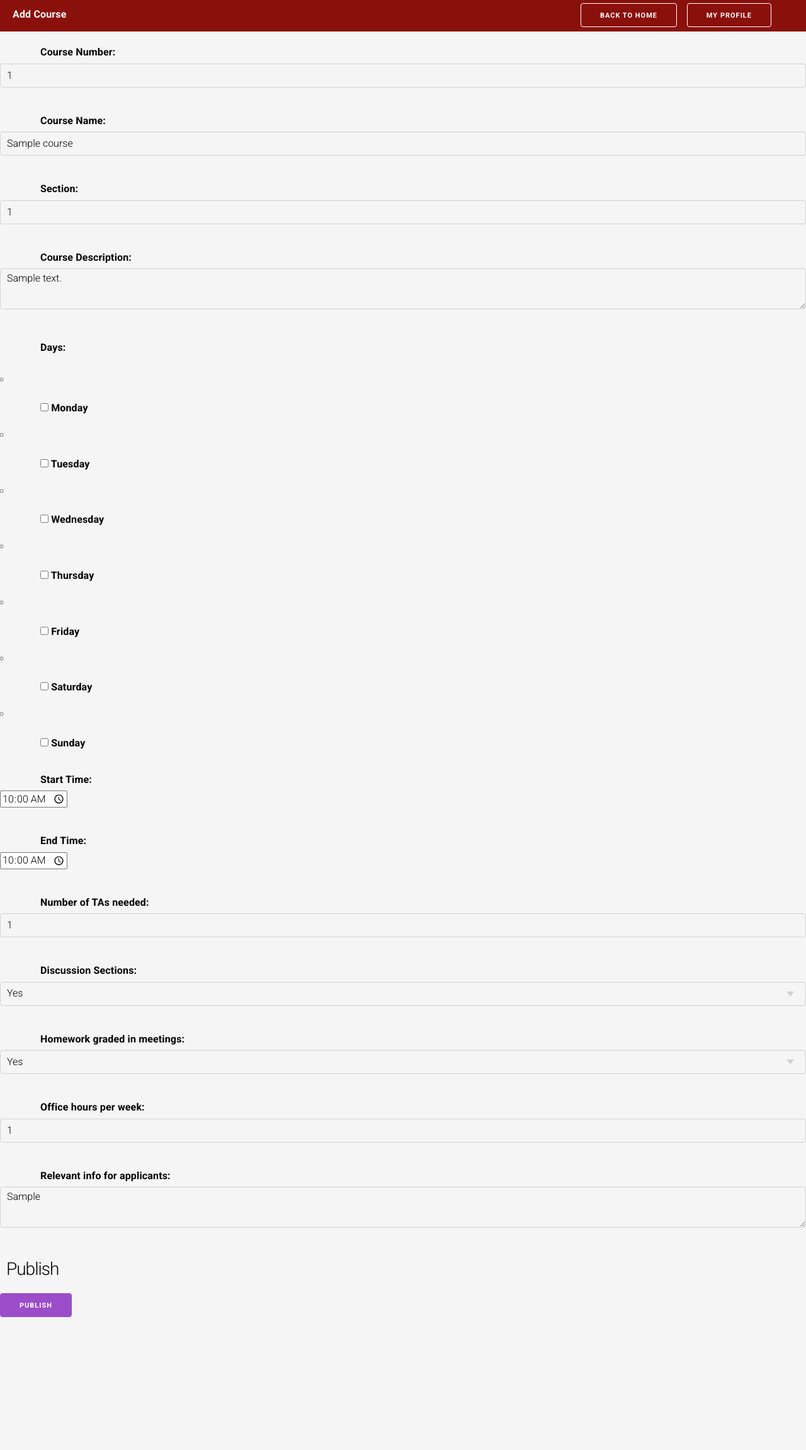
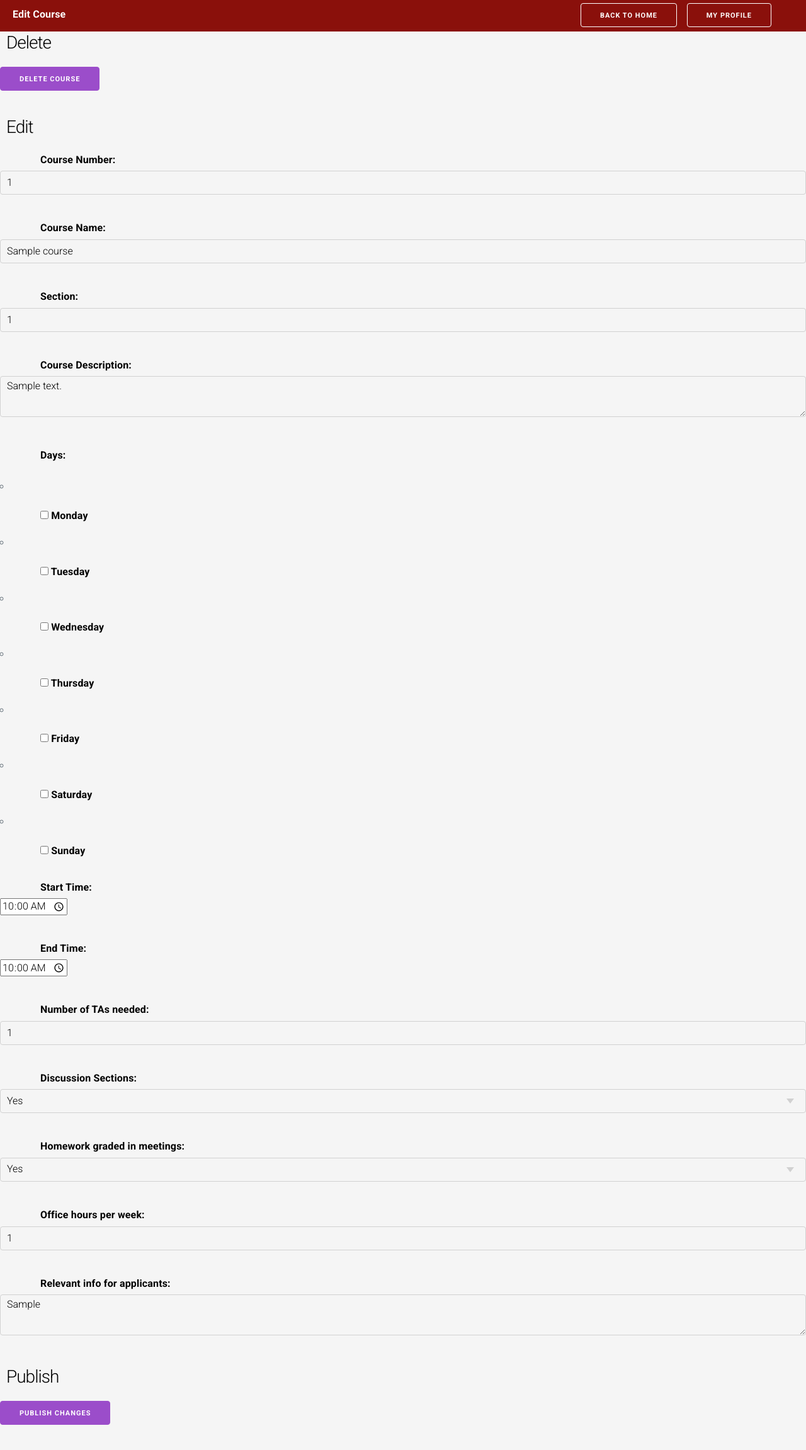
Before and after one commit to CSCI3356Spring2023/EforEveryone, a Django app: page /instructorHome/editCourse/1 in a window 1280 px wide. Shown: the whole page at 63% size. Before the commit the page ends 2091 px from the top, so only its background shows below. Run offline with Django 3.2, Linux system fonts and the light colour scheme; tables that the repository leaves empty hold one stand-in row (values such as "Sample post").

Commit message:
Deleting courses
Instructors can delete courses in edit mode

```diff
--- a/src/course/views.py
+++ b/src/course/views.py
@@ -38,6 +38,7 @@ def Course_Edit_View(request, courseID):
     courseForm = CourseCreationForm(instance = course)
     context = {
         "courseForm" : courseForm,
+        "course" : course
     }
     if (request.method == "POST"):
         courseForm = CourseCreationForm(request.POST, instance = course)
@@ -49,6 +50,19 @@ def Course_Edit_View(request, courseID):
             return redirect('instructorHome')
         else:
             print(courseForm.errors)
+    return render(request, "editCourseForm.html", context)
+
+def Course_Delete_View(request, courseID):
+    course = Course.objects.get(id = courseID)
+    courseForm = CourseCreationForm(instance = course)
+    context = {
+        "courseForm" : courseForm,
+    }
+
+    if request.method == 'POST':
+        course.delete()
+        return redirect('instructorHome')
+
     return render(request, "editCourseForm.html", context)
 
 
--- a/src/templates/editCourseForm.html
+++ b/src/templates/editCourseForm.html
@@ -40,19 +40,25 @@
 
     <div class = "header-box">
       <div class = "row" id = "top-bar">
-        <div class = "header"> Add Course </div>
+        <div class = "header"> Edit Course </div>
         <button class = "button" id = "profile-button" value = "-1">My Profile</button>
         <a class="button" id = "home-button" href="/instructorHome">Back To Home</a>
       </div>
     </div>
 
     {% block content %}
+    <h3>Delete</h3>
+    <form action="{% url 'courseDeleteView' course.id %}" method="post">
+        {% csrf_token %}
+        <input type="submit" value="Delete Course">
+    </form>
+    <h3>Edit</h3>
     <form method="post">{%csrf_token %}
         {{courseForm.as_p}}
 
         <h3>Publish</h3>
-        <input type="submit" value="Publish">
-      </form>
+        <input type="submit" value="Publish Changes">
+    </form>
     {% endblock %}
 
   </body>
--- a/src/webProject/urls.py
+++ b/src/webProject/urls.py
@@ -18,7 +18,7 @@ from django.urls import include, path
 
 #Custom urls
 from pages.views import adminHome_view, studentHome_view, instructorHome_view, logIn_view, logOut_view, instructorAddCourse, send_email
-from course.views import Course_Creation_View, Course_Edit_View
+from course.views import Course_Creation_View, Course_Edit_View, Course_Delete_View
 from application.views import Application_Creation_View, Application_View, profile
 
 urlpatterns = [
@@ -33,6 +33,7 @@ urlpatterns = [
     path('studentHome/apply/<int:courseID>', Application_Creation_View, name="studentApply"),
     path('instructorHome/viewApplications/<int:courseID>', Application_View, name="applicationView"),
     path('instructorHome/editCourse/<int:courseID>', Course_Edit_View, name="courseEditView"),
+    path('instructorHome/deleteCourse/<int:courseID>', Course_Delete_View, name="courseDeleteView"),
     path('logIn/', logIn_view),
     path('logOut/', logOut_view),
     path('send_email/', send_email, name='send_email'),
```
